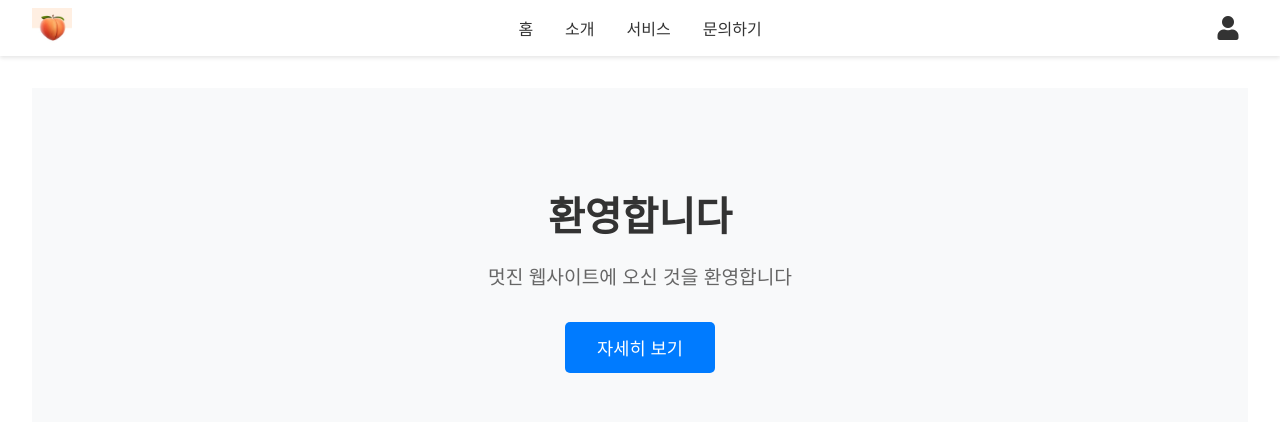
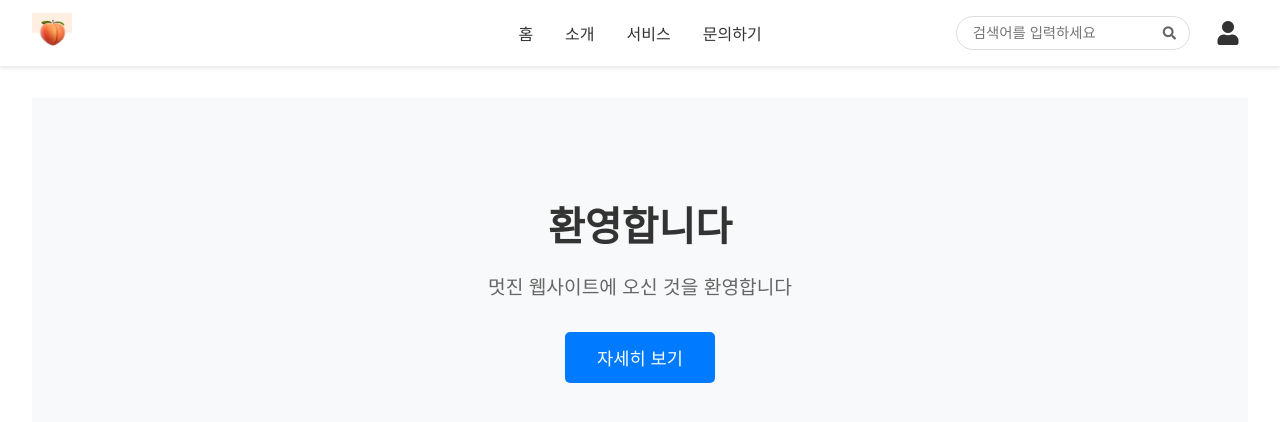
Before and after one commit to Speechpeach/speech-frontend, a React (Create React App) app: page / in a window 1280 px wide. Shown: the top 422 px of the page. Built offline with nearby package versions, Linux system fonts and the light colour scheme; no server answers.

Commit message:
add search container

```diff
--- a/src/App.css
+++ b/src/App.css
@@ -19,6 +19,7 @@
   left: 2rem;
   display: flex;
   align-items: center;
+  z-index: 1;
 }
 
 .nav-logo:hover {
@@ -31,6 +32,9 @@
   gap: 2rem;
   margin: 0;
   padding: 0;
+  position: absolute;
+  left: 50%;
+  transform: translateX(-50%);
 }
 
 .nav-links li a {
@@ -232,3 +236,43 @@
 .kakao-login-btn:hover {
   background-color: #E6CF00;
 }
+
+.search-container {
+  margin-left: auto;
+  margin-right: 4rem;
+  z-index: 1;
+}
+
+.search-container form {
+  display: flex;
+  align-items: center;
+}
+
+.search-input {
+  padding: 0.5rem 1rem;
+  border: 1px solid #ddd;
+  border-radius: 20px;
+  font-size: 0.9rem;
+  width: 200px;
+  transition: all 0.3s ease;
+}
+
+.search-input:focus {
+  outline: none;
+  border-color: #ff8400;
+  width: 250px;
+}
+
+.search-button {
+  background: none;
+  border: none;
+  margin-left: -35px;
+  color: #666;
+  cursor: pointer;
+  padding: 0.5rem;
+  transition: color 0.3s ease;
+}
+
+.search-button:hover {
+  color: #007bff;
+}
--- a/src/App.js
+++ b/src/App.js
@@ -5,6 +5,7 @@ import speechPeach from './images/speechPeach.jpg';
 function App() {
   const [isDropdownOpen, setIsDropdownOpen] = useState(false);
   const [isLoginModalOpen, setIsLoginModalOpen] = useState(false);
+  const [searchQuery, setSearchQuery] = useState('');
   const dropdownRef = useRef(null);
   const modalRef = useRef(null);
 
@@ -41,6 +42,11 @@ function App() {
     window.location.href = link;
   }
 
+  const handleSearch = (e) => {
+    e.preventDefault();
+    console.log('검색어:', searchQuery);
+  };
+
   return (
     <div className="App">
       <nav className="navbar">
@@ -53,6 +59,20 @@ function App() {
           <li><a href="#services">서비스</a></li>
           <li><a href="#contact">문의하기</a></li>
         </ul>
+        <div className="search-container">
+          <form onSubmit={handleSearch}>
+            <input
+              type="text"
+              placeholder="검색어를 입력하세요"
+              value={searchQuery}
+              onChange={(e) => setSearchQuery(e.target.value)}
+              className="search-input"
+            />
+            <button type="submit" className="search-button">
+              <i className="fas fa-search"></i>
+            </button>
+          </form>
+        </div>
         <div className="profile-dropdown" ref={dropdownRef}>
           <button className="profile-btn" onClick={toggleDropdown}>
             <i className="fas fa-user"></i>
```
